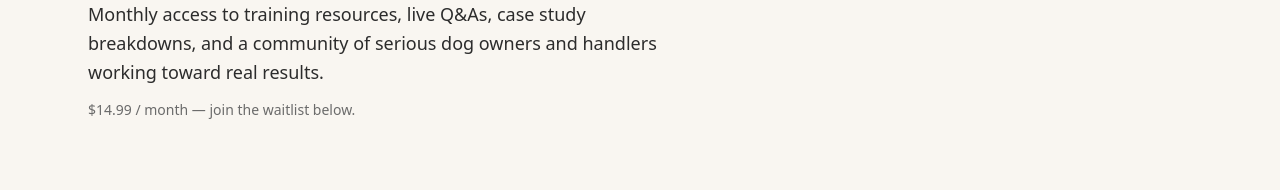
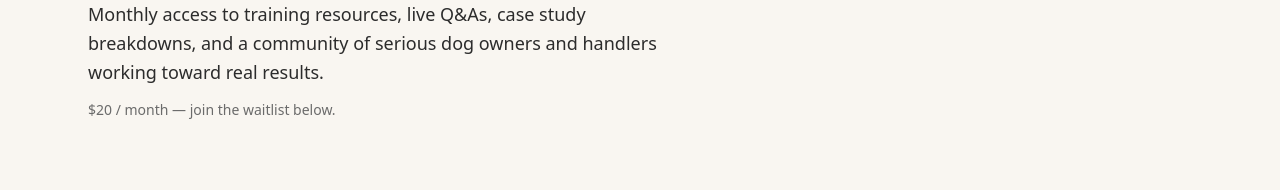
Before and after one commit to SerafimDogTraining/serafim-dog-training, a Next.js app: page / in a window 1280 px wide. Shown: the part 5649-5839 px from the top of the page. Built offline with nearby package versions, Linux system fonts and the light colour scheme.

Commit message:
Update homepage community pricing: $20/month

```diff
--- a/app/page.tsx
+++ b/app/page.tsx
@@ -450,7 +450,7 @@ export default function HomePage() {
                 working toward real results.
               </p>
               <p className="text-charcoal-muted font-light text-sm">
-                $14.99 / month — join the waitlist below.
+                $20 / month — join the waitlist below.
               </p>
             </div>
             <div className="shrink-0">
```
